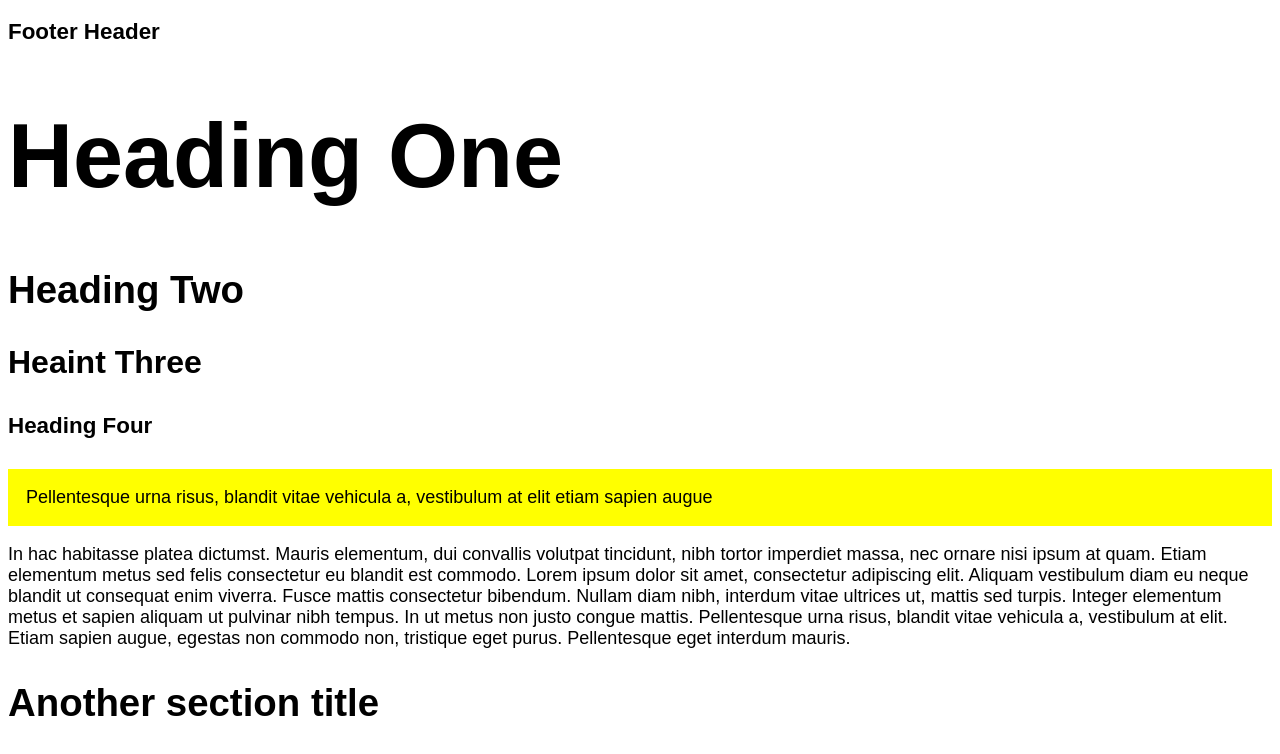
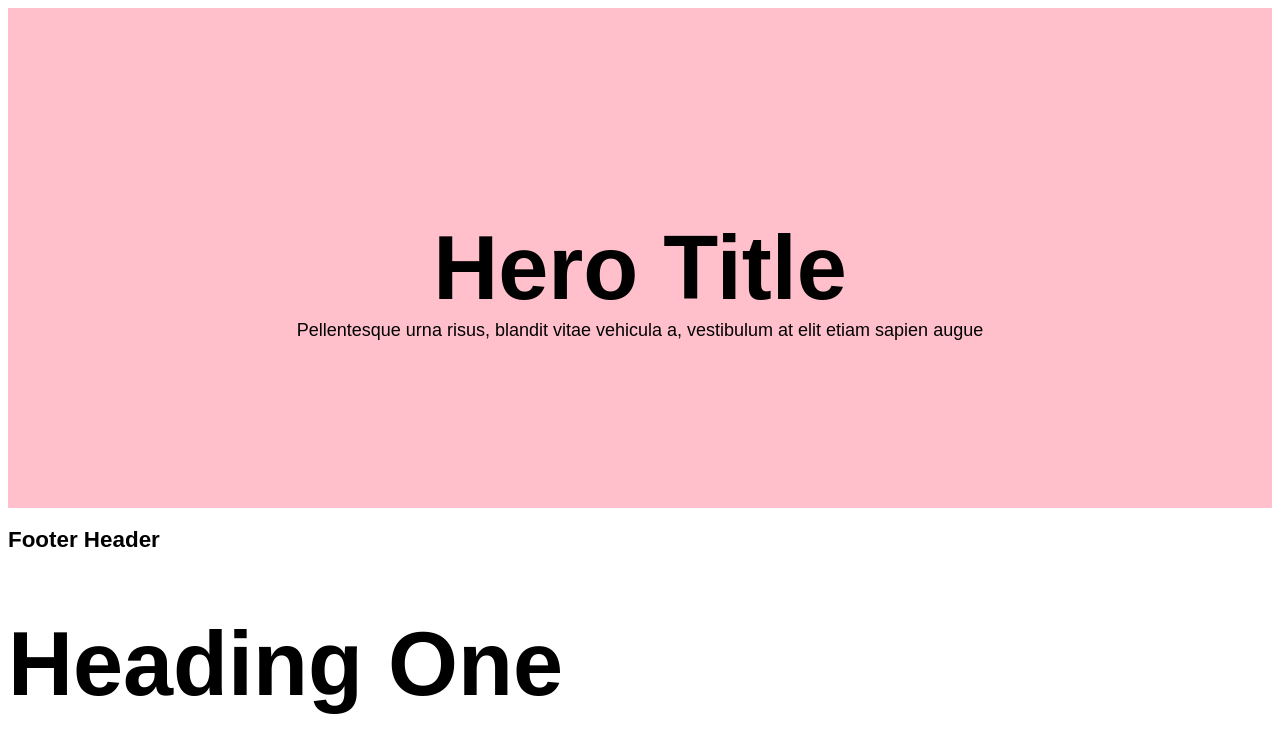
Before and after one commit to mindroominnovation/505, a plain HTML site: page index.html in a window 1280 px wide. Shown: the top 754 px of the page. Drawn offline with Linux system fonts and the light colour scheme.

Commit message:
Add hero component

```diff
--- a/css/style.css
+++ b/css/style.css
@@ -58,3 +58,24 @@ h4, .h4 { font-size: 1.4rem }
     font-weight: bold;
     margin-bottom: .3em;
 }
+
+
+
+/*
+ * component/hero
+ */
+
+.hero {
+    min-height: 500px;
+    background-size: cover;
+    background-position: center;
+    display: flex;
+    align-items: center;
+    justify-content: center;
+    flex-direction: column;
+    background-color: yellow;
+}
+
+.hero-title {
+    margin-bottom: 0;
+}
--- a/index.html
+++ b/index.html
@@ -6,6 +6,18 @@
 	<link rel="stylesheet" type="text/css" href="css/style.css">
 </head>
 <body>
+
+
+<div class="hero" style="background-color: pink">
+
+	<h1 class="hero-title">Hero Title</h1>
+
+	<p class="hero-body">Pellentesque urna risus, blandit vitae vehicula a, vestibulum at elit etiam sapien augue</p>
+
+</div>
+
+
+
 
 <h2 class="h4">Footer Header</h2>
 
@@ -47,7 +59,7 @@
 
 <div class="praise">
 
-	<img class="praise-image" src="img/ph.png">
+	<img class="praise-image" src="http://lorempixel.com/100/100/people?v=1">
 
 	<blockquote class="praise-body">Blandit vitae vehicula a, vestibulum at elit etiam sapien augue</blockquote>
 
@@ -60,7 +72,7 @@
 
 <div class="praise">
 
-	<img class="praise-image" src="img/ph.png">
+	<img class="praise-image" src="http://lorempixel.com/100/100/people?v=2">
 
 	<blockquote class="praise-body">Pellentesque urna risus, blandit vitae vehicula a, vestibulum at elit etiam sapien augue</blockquote>
 
@@ -73,7 +85,7 @@
 
 <div class="praise">
 
-	<img class="praise-image" src="img/ph.png">
+	<img class="praise-image" src="http://lorempixel.com/100/100/people?v=3">
 
 	<blockquote class="praise-body">Pellentesque urna risus, blandit vitae vehicula a, vestibulum at elit etiam sapien augue</blockquote>
 
```
